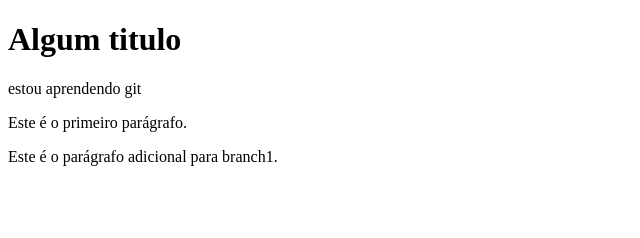
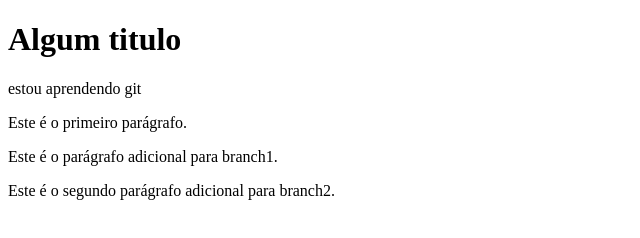
Before and after one commit to Danillo-Vidal/aprendendo_git, a plain HTML site: page index.html in a window 1280 px wide. Shown: the whole page, without its empty margins (0-640 px from the left). Drawn offline with Linux system fonts and the light colour scheme.

Commit message:
Criei um segundo commit

```diff
--- a/index.html
+++ b/index.html
@@ -10,6 +10,7 @@
     <p>estou aprendendo git</p>
     <p>Este é o primeiro parágrafo.</p>
     <p>Este é o parágrafo adicional para branch1.</p>
+    <p>Este é o segundo parágrafo adicional para branch2.</p>
 
 
 
```
